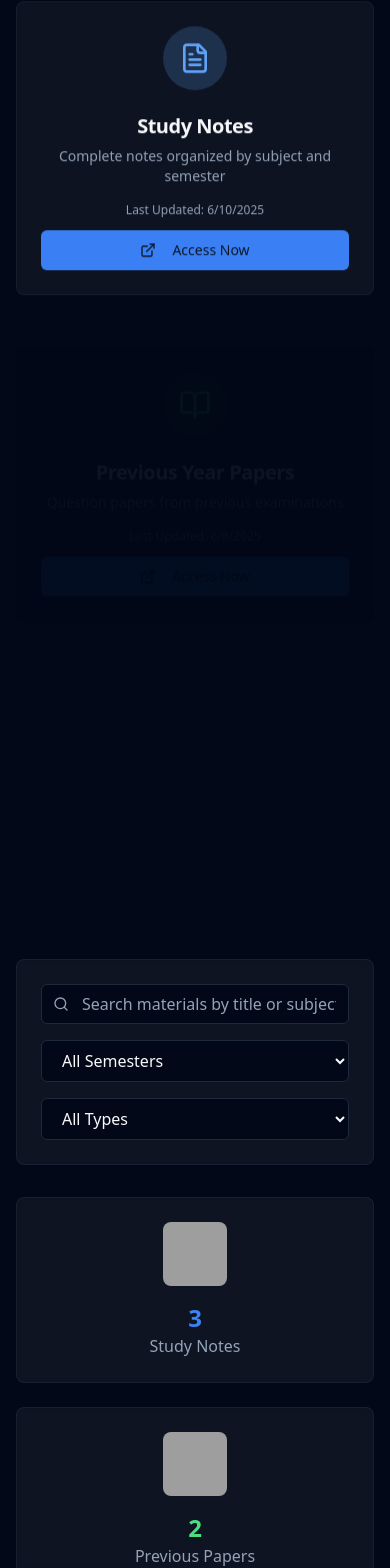
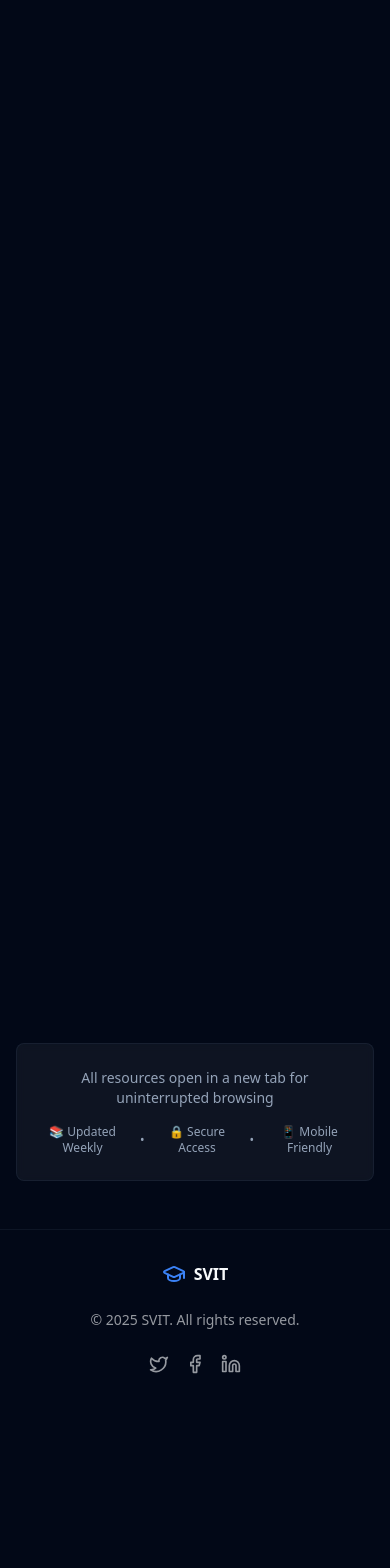
Before and after one commit to melvic777/svit-campus-connect, a React (Vite) app: page /study-materials in a window 390 px wide. Shown: the part 432-2000 px from the top of the page. After the commit the page ends 1838 px from the top, so only its background shows below. Built offline with nearby package versions, Linux system fonts and the light colour scheme; grey boxes are pictures that could not be loaded.

Commit message:
Refactor Study Materials and Student Portal
Implement the final Study Materials page with three centered buttons, new tab behavior, and a Student Portal button in the header. Apply the specified design specs, including glassmorphism, GSAP animations, and responsive layout.

```diff
--- a/src/pages/StudyMaterials.tsx
+++ b/src/pages/StudyMaterials.tsx
@@ -1,45 +1,33 @@
-import { useState, useRef, useEffect } from 'react';
+
+import { useRef, useEffect } from 'react';
 import { Button } from "@/components/ui/button";
-import { Card, CardContent, CardHeader, CardTitle } from "@/components/ui/card";
-import { Input } from "@/components/ui/input";
-import { BookOpen, Download, Search, Filter, FileText, Video, ExternalLink } from 'lucide-react';
+import { Card, CardContent } from "@/components/ui/card";
+import { BookOpen, FileText, Video, ExternalLink } from 'lucide-react';
 import { gsap } from 'gsap';
 
-interface StudyMaterial {
-  id: string;
-  title: string;
-  subject: string;
-  semester: string;
-  type: 'notes' | 'paper' | 'video';
-  downloads: number;
-  uploadDate: string;
-}
+const StudyMaterials = () => {
+  const pageRef = useRef(null);
+  const buttonsRef = useRef<HTMLDivElement>(null);
 
-const StudyMaterials = () => {
-  const [searchTerm, setSearchTerm] = useState('');
-  const [selectedSemester, setSelectedSemester] = useState('all');
-  const [selectedType, setSelectedType] = useState('all');
-  const pageRef = useRef(null);
-
-  // External links for study materials
-  const externalResources = [
+  // Main resource buttons as specified in PRD
+  const studyResources = [
     {
-      title: 'Study Notes',
+      title: 'Study Material',
       description: 'Complete notes organized by subject and semester',
-      icon: FileText,
+      icon: BookOpen,
       url: 'https://drive.google.com/drive/folders/1Mc3MjPMIXIcP8ZpPEmWxBqkSWHaz7wP-?usp=sharing',
       color: 'text-blue-400',
       bgColor: 'bg-blue-400/20',
-      lastUpdated: '2025-06-10'
+      hoverColor: 'hover:border-blue-400/50'
     },
     {
-      title: 'Previous Year Papers',
+      title: 'Previous Year Questions',
       description: 'Question papers from previous examinations',
-      icon: BookOpen,
+      icon: FileText,
       url: 'https://drive.google.com/drive/folders/1Mc3MjPMIXIcP8ZpPEmWxBqkSWHaz7wP-?usp=sharing',
       color: 'text-green-400',
       bgColor: 'bg-green-400/20',
-      lastUpdated: '2025-06-08'
+      hoverColor: 'hover:border-green-400/50'
     },
     {
       title: 'Video Lectures',
@@ -48,304 +36,114 @@ const StudyMaterials = () => {
       url: 'https://www.youtube.com/@SudhakarAtchala/playlists',
       color: 'text-red-400',
       bgColor: 'bg-red-400/20',
-      lastUpdated: '2025-06-12'
-    }
-  ];
-
-  const materials: StudyMaterial[] = [
-    {
-      id: '1',
-      title: 'Data Structures and Algorithms - Complete Notes',
-      subject: 'Computer Science',
-      semester: 'Semester 3',
-      type: 'notes',
-      downloads: 1250,
-      uploadDate: '2025-06-10'
-    },
-    {
-      id: '2',
-      title: 'Database Management Systems - Previous Year Papers',
-      subject: 'Computer Science',
-      semester: 'Semester 4',
-      type: 'paper',
-      downloads: 980,
-      uploadDate: '2025-06-08'
-    },
-    {
-      id: '3',
-      title: 'Engineering Mathematics - Video Lectures',
-      subject: 'Mathematics',
-      semester: 'Semester 1',
-      type: 'video',
-      downloads: 2100,
-      uploadDate: '2025-06-05'
-    },
-    {
-      id: '4',
-      title: 'Digital Signal Processing - Lab Manual',
-      subject: 'Electronics',
-      semester: 'Semester 5',
-      type: 'notes',
-      downloads: 750,
-      uploadDate: '2025-06-12'
-    },
-    {
-      id: '5',
-      title: 'Software Engineering - Case Studies',
-      subject: 'Computer Science',
-      semester: 'Semester 6',
-      type: 'notes',
-      downloads: 890,
-      uploadDate: '2025-06-07'
-    },
-    {
-      id: '6',
-      title: 'Computer Networks - Previous Year Papers',
-      subject: 'Computer Science',
-      semester: 'Semester 5',
-      type: 'paper',
-      downloads: 1100,
-      uploadDate: '2025-06-09'
+      hoverColor: 'hover:border-red-400/50'
     }
   ];
 
   useEffect(() => {
-    gsap.from(pageRef.current, { duration: 1, y: 50, opacity: 0, ease: 'power3.out' });
-
-    gsap.from(".material-card", {
-      scrollTrigger: {
-        trigger: ".materials-grid",
-        start: "top 80%",
-        toggleActions: "play none none none",
-      },
-      duration: 0.8,
+    // Page entrance animation
+    gsap.from(pageRef.current, {
+      duration: 1,
       y: 50,
       opacity: 0,
-      stagger: 0.1,
-      ease: 'power3.out',
+      ease: 'power3.out'
     });
 
-    gsap.from(".resource-card", {
-      scrollTrigger: {
-        trigger: ".resources-section",
-        start: "top 80%",
-        toggleActions: "play none none none",
-      },
+    // Button entrance animations with stagger
+    gsap.from(".resource-button", {
       duration: 0.8,
-      y: 30,
+      y: 60,
       opacity: 0,
       stagger: 0.2,
       ease: 'power3.out',
+      delay: 0.3
+    });
+
+    // Title animation
+    gsap.from(".page-title", {
+      duration: 1,
+      y: -30,
+      opacity: 0,
+      ease: 'back.out(1.7)',
+      delay: 0.1
+    });
+
+    gsap.from(".page-subtitle", {
+      duration: 0.8,
+      y: 20,
+      opacity: 0,
+      ease: 'power2.out',
+      delay: 0.4
     });
   }, []);
-
-  const filteredMaterials = () => {
-    return materials.filter(material => {
-      const matchesSearch = material.title.toLowerCase().includes(searchTerm.toLowerCase()) ||
-                           material.subject.toLowerCase().includes(searchTerm.toLowerCase());
-      const matchesSemester = selectedSemester === 'all' || material.semester === selectedSemester;
-      const matchesType = selectedType === 'all' || material.type === selectedType;
-
-      return matchesSearch && matchesSemester && matchesType;
-    });
-  };
-
-  function getTypeIcon(type: string) {
-    switch (type) {
-      case 'notes': return <FileText className="h-4 w-4" />;
-      case 'paper': return <BookOpen className="h-4 w-4" />;
-      case 'video': return <Video className="h-4 w-4" />;
-      default: return <FileText className="h-4 w-4" />;
-    }
-  }
 
   const openExternalLink = (url: string) => {
     window.open(url, '_blank', 'noopener,noreferrer');
   };
 
   return (
-    <div className="container mx-auto px-4 py-8" ref={pageRef}>
-      {/* Hero Section with Study Image */}
-      <div className="text-center mb-8 relative">
-        <div className="relative mb-6 h-64 rounded-lg overflow-hidden">
-          <img
-            src="https://images.unsplash.com/photo-1481627834876-b7833e8f5570?w=1200&h=400&fit=crop&crop=center"
-            alt="Students studying with books and laptops"
-            className="w-full h-full object-cover"
-            loading="eager"
-          />
-          <div className="absolute inset-0 bg-gradient-to-t from-background via-background/50 to-transparent"></div>
-          <div className="absolute inset-0 flex items-center justify-center">
-            <div className="text-center">
-              <h1 className="text-4xl font-bold mb-4 bg-clip-text text-transparent bg-gradient-to-r from-primary to-blue-400">
-                Study Materials
-              </h1>
-              <p className="text-xl text-foreground/90">
-                Access comprehensive study resources organized by subject and semester
-              </p>
-            </div>
-          </div>
-        </div>
+    <div className="container mx-auto px-4 py-12 min-h-screen" ref={pageRef}>
+      {/* Hero Section with Minimal Design */}
+      <div className="text-center mb-16">
+        <h1 className="page-title text-5xl md:text-6xl font-bold mb-6 bg-clip-text text-transparent bg-gradient-to-r from-primary to-blue-400">
+          Study Resources
+        </h1>
+        <p className="page-subtitle text-xl md:text-2xl text-foreground/80 max-w-2xl mx-auto">
+          Access Notes, Past Papers, and Lectures — Fast & Free
+        </p>
       </div>
 
-      {/* External Resources Section */}
-      <div className="resources-section mb-12">
-        <h2 className="text-2xl font-bold mb-6 text-center">Quick Access Resources</h2>
-        <div className="grid grid-cols-1 md:grid-cols-3 gap-6">
-          {externalResources.map((resource, index) => (
+      {/* Three Main Resource Buttons */}
+      <div className="max-w-4xl mx-auto" ref={buttonsRef}>
+        <div className="grid grid-cols-1 md:grid-cols-3 gap-8">
+          {studyResources.map((resource, index) => (
             <Card
               key={index}
-              className="resource-card bg-white/5 border-border/60 hover:border-primary/50 hover:bg-white/10 transition-all duration-300 transform hover:-translate-y-2 backdrop-blur-sm cursor-pointer"
+              className={`resource-button bg-white/5 border-border/60 ${resource.hoverColor} hover:bg-white/10 transition-all duration-300 transform hover:-translate-y-2 hover:shadow-2xl backdrop-blur-sm cursor-pointer group`}
               onClick={() => openExternalLink(resource.url)}
             >
-              <CardHeader className="text-center pb-4">
-                <div className={`w-16 h-16 ${resource.bgColor} rounded-full flex items-center justify-center mx-auto mb-4`}>
-                  <resource.icon className={`h-8 w-8 ${resource.color}`} />
+              <CardContent className="p-8 text-center">
+                {/* Icon */}
+                <div className={`w-20 h-20 ${resource.bgColor} rounded-full flex items-center justify-center mx-auto mb-6 group-hover:scale-110 transition-transform duration-300`}>
+                  <resource.icon className={`h-10 w-10 ${resource.color}`} />
                 </div>
-                <CardTitle className="text-xl">{resource.title}</CardTitle>
-                <p className="text-sm text-muted-foreground">{resource.description}</p>
-              </CardHeader>
-              <CardContent className="pt-0">
-                <div className="text-center space-y-3">
-                  <p className="text-xs text-muted-foreground">
-                    Last Updated: {new Date(resource.lastUpdated).toLocaleDateString()}
-                  </p>
-                  <Button className="w-full group">
-                    <ExternalLink className="h-4 w-4 mr-2 group-hover:rotate-12 transition-transform" />
-                    Access Now
-                  </Button>
-                </div>
+
+                {/* Title */}
+                <h3 className="text-2xl font-bold mb-4 group-hover:text-primary transition-colors duration-300">
+                  {resource.title}
+                </h3>
+
+                {/* Description */}
+                <p className="text-muted-foreground mb-6 leading-relaxed">
+                  {resource.description}
+                </p>
+
+                {/* Action Button */}
+                <Button className="w-full group-hover:shadow-glow-primary transition-all duration-300">
+                  <ExternalLink className="h-4 w-4 mr-2 group-hover:rotate-12 transition-transform" />
+                  Access Now
+                </Button>
               </CardContent>
             </Card>
           ))}
         </div>
       </div>
 
-      {/* Search and Filters */}
-      <Card className="bg-white/5 border-border/60 backdrop-blur-sm mb-8">
-        <CardContent className="p-6">
-          <div className="flex flex-col md:flex-row gap-4">
-            <div className="flex-1 relative">
-              <Search className="absolute left-3 top-1/2 transform -translate-y-1/2 h-4 w-4 text-muted-foreground" />
-              <Input
-                placeholder="Search materials by title or subject..."
-                value={searchTerm}
-                onChange={(e) => setSearchTerm(e.target.value)}
-                className="pl-10"
-              />
-            </div>
-
-            <select
-              value={selectedSemester}
-              onChange={(e) => setSelectedSemester(e.target.value)}
-              className="px-4 py-2 rounded-md border border-input bg-background text-foreground"
-            >
-              <option value="all">All Semesters</option>
-              <option value="Semester 1">Semester 1</option>
-              <option value="Semester 2">Semester 2</option>
-              <option value="Semester 3">Semester 3</option>
-              <option value="Semester 4">Semester 4</option>
-              <option value="Semester 5">Semester 5</option>
-              <option value="Semester 6">Semester 6</option>
-              <option value="Semester 7">Semester 7</option>
-              <option value="Semester 8">Semester 8</option>
-            </select>
-
-            <select
-              value={selectedType}
-              onChange={(e) => setSelectedType(e.target.value)}
-              className="px-4 py-2 rounded-md border border-input bg-background text-foreground"
-            >
-              <option value="all">All Types</option>
-              <option value="notes">Notes</option>
-              <option value="paper">Previous Papers</option>
-              <option value="video">Video Lectures</option>
-            </select>
+      {/* Additional Info Section */}
+      <div className="text-center mt-16 max-w-2xl mx-auto">
+        <div className="bg-white/5 backdrop-blur-sm rounded-lg border border-border/60 p-6">
+          <p className="text-sm text-muted-foreground mb-4">
+            All resources open in a new tab for uninterrupted browsing
+          </p>
+          <div className="flex justify-center items-center gap-4 text-xs text-muted-foreground">
+            <span>📚 Updated Weekly</span>
+            <span>•</span>
+            <span>🔒 Secure Access</span>
+            <span>•</span>
+            <span>📱 Mobile Friendly</span>
           </div>
-        </CardContent>
-      </Card>
-
-      {/* Statistics Cards */}
-      <div className="grid grid-cols-1 md:grid-cols-3 gap-6 mb-8">
-        <Card className="bg-white/5 border-border/60 backdrop-blur-sm">
-          <CardContent className="p-6 text-center">
-            <img
-              src="https://images.unsplash.com/photo-1434030216411-0b793f4b4173?w=100&h=100&fit=crop&crop=center"
-              alt="Academic notes"
-              className="w-16 h-16 mx-auto mb-4 rounded-lg object-cover"
-              loading="lazy"
-            />
-            <h3 className="text-2xl font-bold text-primary">{materials.filter(m => m.type === 'notes').length}</h3>
-            <p className="text-muted-foreground">Study Notes</p>
-          </CardContent>
-        </Card>
-        <Card className="bg-white/5 border-border/60 backdrop-blur-sm">
-          <CardContent className="p-6 text-center">
-            <img
-              src="https://images.unsplash.com/photo-1586281380349-632531db7ed4?w=100&h=100&fit=crop&crop=center"
-              alt="Previous papers"
-              className="w-16 h-16 mx-auto mb-4 rounded-lg object-cover"
-              loading="lazy"
-            />
-            <h3 className="text-2xl font-bold text-green-400">{materials.filter(m => m.type === 'paper').length}</h3>
-            <p className="text-muted-foreground">Previous Papers</p>
-          </CardContent>
-        </Card>
-        <Card className="bg-white/5 border-border/60 backdrop-blur-sm">
-          <CardContent className="p-6 text-center">
-            <img
-              src="https://images.unsplash.com/photo-1588072432836-e10032774350?w=100&h=100&fit=crop&crop=center"
-              alt="Video lectures"
-              className="w-16 h-16 mx-auto mb-4 rounded-lg object-cover"
-              loading="lazy"
-            />
-            <h3 className="text-2xl font-bold text-blue-400">{materials.filter(m => m.type === 'video').length}</h3>
-            <p className="text-muted-foreground">Video Lectures</p>
-          </CardContent>
-        </Card>
+        </div>
       </div>
-
-      {/* Materials Grid */}
-      <div className="materials-grid grid grid-cols-1 md:grid-cols-2 lg:grid-cols-3 gap-6">
-        {filteredMaterials().map((material) => (
-          <Card key={material.id} className="material-card bg-white/5 border-border/60 hover:border-primary/50 hover:bg-white/10 transition-all duration-300 transform hover:-translate-y-1 backdrop-blur-sm">
-            <CardHeader className="pb-3">
-              <div className="flex items-start justify-between">
-                <div className="flex items-center gap-2">
-                  {getTypeIcon(material.type)}
-                  <span className="text-sm text-muted-foreground capitalize">{material.type}</span>
-                </div>
-                <span className="text-xs text-muted-foreground">{material.semester}</span>
-              </div>
-              <CardTitle className="text-lg leading-tight">{material.title}</CardTitle>
-            </CardHeader>
-
-            <CardContent className="pt-0">
-              <div className="space-y-3">
-                <p className="text-sm text-muted-foreground">Subject: {material.subject}</p>
-
-                <div className="flex items-center justify-between text-xs text-muted-foreground">
-                  <span>{material.downloads} downloads</span>
-                  <span>Uploaded: {new Date(material.uploadDate).toLocaleDateString()}</span>
-                </div>
-
-                <Button className="w-full" size="sm">
-                  <Download className="h-4 w-4 mr-2" />
-                  Download
-                </Button>
-              </div>
-            </CardContent>
-          </Card>
-        ))}
-      </div>
-
-      {filteredMaterials().length === 0 && (
-        <div className="text-center py-12">
-          <BookOpen className="h-16 w-16 text-muted-foreground mx-auto mb-4" />
-          <h3 className="text-xl font-semibold mb-2">No materials found</h3>
-          <p className="text-muted-foreground">Try adjusting your search criteria or filters.</p>
-        </div>
-      )}
     </div>
   );
 };
```
